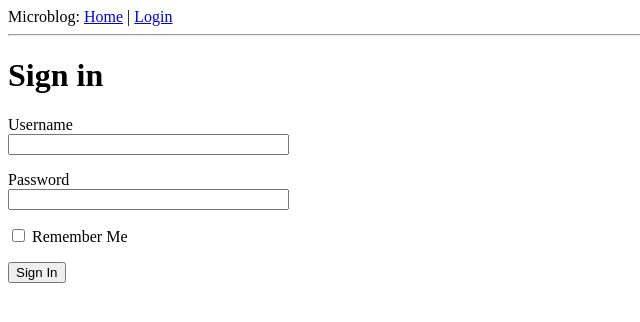
After one commit to PJAlley/Flask, a Flask app: page /login in a window 1280 px wide. The commit adds this page. Shown: the top 322 px of the page, without its empty margins (0-640 px from the left). Run offline with Flask 2, Linux system fonts and the light colour scheme.

Commit message:
Added login page and form.

```diff
--- a/microblog/app/__init__.py
+++ b/microblog/app/__init__.py
@@ -1,5 +1,7 @@
 from flask import Flask
+from config import Config
 
 app = Flask(__name__)
+app.config.from_object(Config)
 
 from app import routes
--- /dev/null
+++ b/microblog/app/forms.py
@@ -0,0 +1,9 @@
+from flask_wtf import FlaskForm
+from wtforms import StringField, PasswordField, BooleanField, SubmitField
+from wtforms.validators import DataRequired
+
+class LoginForm(FlaskForm):
+  username = StringField('Username', validators=[DataRequired()])
+  password = PasswordField('Password', validators=[DataRequired()])
+  remember_me = BooleanField('Remember Me')
+  submit = SubmitField('Sign In')
--- a/microblog/app/routes.py
+++ b/microblog/app/routes.py
@@ -1,5 +1,6 @@
 from flask import render_template
 from app import app
+from app.forms import LoginForm
 
 @app.route('/')
 @app.route('/index')
@@ -17,3 +18,8 @@ def index():
         }
     ]
     return render_template('index.html', user = user, posts = posts)
+
+@app.route('/login')
+def login():
+    form = LoginForm()
+    return render_template('login.html', title='Sign In', form=form)
--- a/microblog/app/templates/base.html
+++ b/microblog/app/templates/base.html
@@ -7,7 +7,7 @@
       {% endif %}
     </head>
     <body>
-        <div>Microblog: <a href="/index">Home</a></div>
+        <div>Microblog: <a href="/index">Home</a> | <a href="/login">Login</a></div>
         <hr>
         {% block content %}{% endblock %}
     </body>
--- /dev/null
+++ b/microblog/app/templates/login.html
@@ -0,0 +1,18 @@
+{% extends "base.html" %}
+
+{% block content %}
+  <h1>Sign in</h1>
+  <form action="" method="post" novalidate>
+    {{ form.hidden_tag() }}
+    <p>
+      {{ form.username.label }}<br />
+      {{ form.username(size=32) }}
+    </p>
+    <p>
+      {{ form.password.label }}<br />
+      {{ form.password(size=32) }}
+    </p>
+    <p>{{ form.remember_me() }} {{ form.remember_me.label }}</p>
+    <p>{{ form.submit() }}</p>
+  </form>
+{% endblock %}
--- /dev/null
+++ b/microblog/config.py
@@ -0,0 +1,4 @@
+import os
+
+class Config(object):
+  SECRET_KEY = os.environ.get('SECRET_KEY') or 'this is the default key'
```
